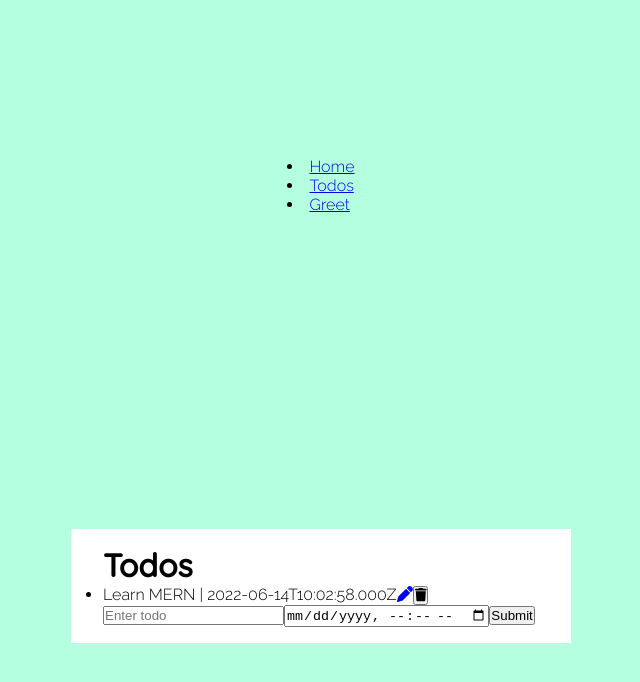
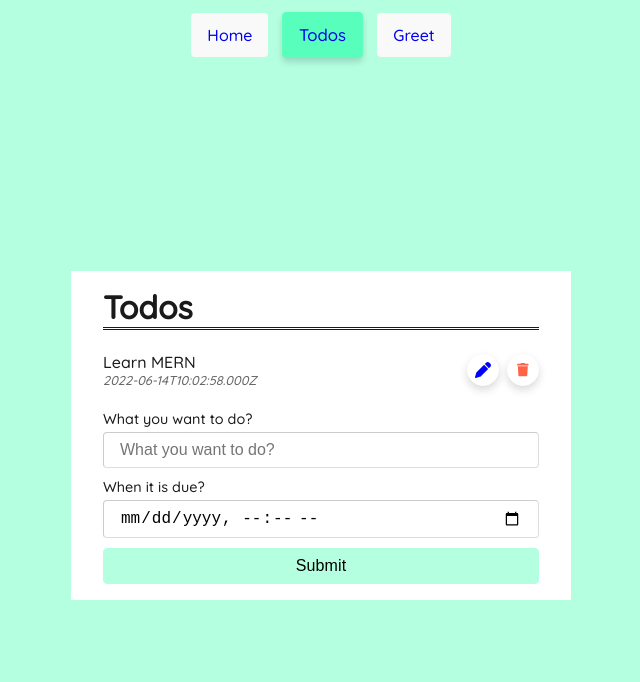
Before and after one commit to VidyaConsultancy/todoapp-react, a React (Create React App) app: page /todos in a window 1280 px wide. Shown: the top 682 px of the page, without its empty margins (319-959 px from the left). Built offline with nearby package versions, Linux system fonts and the light colour scheme.

Commit message:
style: app styling + refactor

```diff
--- a/src/components/app/App.css
+++ b/src/components/app/App.css
@@ -2,5 +2,14 @@
     min-height: 100vh;
     background-color: #B5FFE1;
     display: grid;
+    grid-template-rows: 70px 1fr;
+}
+.header {
+    display: flex;
+    align-items: center;
+    justify-content: center;
+}
+.main {
+    display: grid;
     place-items: center;
 }
--- a/src/components/app/App.jsx
+++ b/src/components/app/App.jsx
@@ -1,23 +1,24 @@
-import { Routes, Route, NavLink } from "react-router-dom";
+import { Routes, Route } from "react-router-dom";
 import { Todos } from "../todos/Todos";
 import { TodoEdit } from "../todos/components/todo-edit/TodoEdit";
+import { Greet } from "../greet/Greet";
+import { Navbar } from "../common/navbar/Navbar";
 import "./App.css";
-import { Greet } from "../greet/Greet";
 
 const App = () => {
   return (
     <div className="app">
-      <menu>
-        <li><NavLink to={"/"}>Home</NavLink></li>
-        <li><NavLink to={"/todos"}>Todos</NavLink></li>
-        <li><NavLink to={"/greet"}>Greet</NavLink></li>
-      </menu>
+      <header className="header">
+        <Navbar />
+      </header>
+      <main className="main">
         <Routes>
           <Route path="/todos" element={<Todos />} />
           <Route path="/todos/:id" element={<TodoEdit />} />
           <Route path="/greet" element={<Greet />} />
           <Route path="/" element={<h1>Base Route</h1>} />
         </Routes>
+      </main>
     </div>
   );
 };
--- /dev/null
+++ b/src/components/common/navbar/Navbar.css
@@ -0,0 +1,23 @@
+.navbar {
+  display: flex;
+  align-items: center;
+  gap: 16px;
+  padding: 0;
+  list-style: none;
+}
+.navbar-link {
+  display: inline-flex;
+  align-items: center;
+  justify-content: center;
+  text-decoration: none;
+  padding: 0.75em 1em;
+  background-color: #f9f9f9;
+  border-radius: 0.25em;
+  transition: background-color 350ms ease-in, transform 400ms ease-in-out;
+}
+.navbar-link.active,
+.navbar-link:hover {
+  background-color: #58ffbc;
+  transform: scale(1.05);
+  box-shadow: 0 4px 6px rgba(0, 0, 0, 0.15);
+}
--- /dev/null
+++ b/src/components/common/navbar/Navbar.jsx
@@ -0,0 +1,22 @@
+import { NavLink } from "react-router-dom";
+import "./Navbar.css";
+
+export const Navbar = () => (
+  <menu className="navbar">
+    <li className="navbar-item">
+      <NavLink className="navbar-link" to={"/"}>
+        Home
+      </NavLink>
+    </li>
+    <li className="navbar-item">
+      <NavLink className="navbar-link" to={"/todos"}>
+        Todos
+      </NavLink>
+    </li>
+    <li className="navbar-item">
+      <NavLink className="navbar-link" to={"/greet"}>
+        Greet
+      </NavLink>
+    </li>
+  </menu>
+);
--- a/src/components/todos/Todos.css
+++ b/src/components/todos/Todos.css
@@ -4,6 +4,64 @@
   margin-inline: auto;
   padding: 1em 2em;
   background-color: #ffffff;
+  display: flex;
+  flex-direction: column;
+  gap: 14px;
+}
+.todos__title {
+  border-bottom: 3px double currentColor;
+}
+.todo-form {
+  display: flex;
+  flex-direction: column;
+  gap: 10px;
+}
+.todo-list {
+  padding: 0;
+  list-style: none;
+}
+.todo-item {
+  display: flex;
+  justify-content: space-between;
+  align-items: center;
+  gap: 6px;
+  padding: 8px 0;
+}
+.todo-item + .todo-item {
+  border-top: 1px solid #dddddd;
+}
+.todo-due {
+  font-size: 0.8rem;
+  color: #666;
+  font-style: italic;
+}
+.todo-action {
+  display: inline-flex;
+  gap: 8px;
+}
+.btn-delete {
+  color: tomato;
+}
+.todo-action > * {
+  display: inline-flex;
+  justify-content: center;
+  align-items: center;
+  width: 32px;
+  height: 32px;
+  border-radius: 50%;
+  padding: 4px;
+  box-shadow: 0 4px 8px rgba(0, 0, 0, 0.15);
+  background-color: white;
+  border: 1px solid white;
+  cursor: pointer;
+  transition: transform 350ms ease-out;
+}
+.todo-action > *:hover {
+  transform: scale(1.1)
+}
+.todo-action a {
+  text-decoration: none;
+  color: blue;
 }
 .todos-item--completed {
   text-decoration: line-through;
--- a/src/components/todos/Todos.jsx
+++ b/src/components/todos/Todos.jsx
@@ -66,25 +66,37 @@ export const Todos = () => {
         <TodoList todos={todos} handleTodoDelete={handleTodoDelete} />
       </div>
       <div className="todos__footer">
-        <form className="todos-form" onSubmit={handleTodoSubmit} ref={todoRef}>
+        <form className="todo-form" onSubmit={handleTodoSubmit} ref={todoRef}>
+          <div className="input-group">
+            <label htmlFor="todo">What you want to do?</label>
             <input
               type="text"
               name="todo"
               id="todo"
-            placeholder="Enter todo"
-            className="form-control"
+              placeholder="What you want to do?"
+              className="input-control"
               value={todoItem}
               onChange={updateTodoItemData}
             />
+          </div>
+          <div className="input-group">
+            <label htmlFor="dueDate">When it is due?</label>
             <input
+              placeholder="when it is due?"
               type="datetime-local"
               name="dueDate"
               id="dueDate"
+              className="input-control"
               value={todoDueDate}
               onChange={handleDueDateChange}
               min={today}
             />
-          <button type="submit">Submit</button>
+          </div>
+          <div className="input-group">
+            <button type="submit" className="btn btn-primary">
+              Submit
+            </button>
+          </div>
         </form>
       </div>
     </div>
--- a/src/components/todos/components/todo-item/TodoItem.jsx
+++ b/src/components/todos/components/todo-item/TodoItem.jsx
@@ -9,17 +9,22 @@ export const TodoItem = ({ todo, onTodoDelete }) => {
   return (
     <li
       key={todo.id}
-      className={`todos-item ${
-        todo.isCompleted ? "todos-item--completed" : ""
-      }`}
+      className={`todo-item ${todo.isCompleted ? "todo-item--completed" : ""}`}
     >
-      {todo.todo} | <span>{todo.dueDate}</span>
-      <Link to={"/todos/" + todo.id}>
-        <FontAwesomeIcon icon={faPen} />
-      </Link>
-      <button onClick={handleTodoDelete}>
-        <FontAwesomeIcon icon={faTrash} />
-      </button>
+      <div className="todo-content">
+        {todo.todo}
+        <div className="todo-due">
+          {todo.dueDate}
+        </div>
+      </div>
+      <div className="todo-action">
+        <Link to={"/todos/" + todo.id}>
+          <FontAwesomeIcon icon={faPen} />
+        </Link>
+        <button onClick={handleTodoDelete} className="btn-delete">
+          <FontAwesomeIcon icon={faTrash} />
+        </button>
+      </div>
     </li>
   );
 };
--- a/src/components/todos/components/todo-list/TodoList.jsx
+++ b/src/components/todos/components/todo-list/TodoList.jsx
@@ -5,7 +5,7 @@ export const TodoList = ({ todos, handleTodoDelete }) => {
     handleTodoDelete(todoId);
   };
   return (
-    <ul className="todos-list">
+    <ul className="todo-list">
       {todos.map((todo) => (
         <TodoItem todo={todo} key={todo.id} onTodoDelete={onTodoDelete} />
       ))}
--- a/src/index.css
+++ b/src/index.css
@@ -1,4 +1,4 @@
-@import url('https://fonts.googleapis.com/css2?family=Quicksand:wght@500&family=Raleway:wght@300&display=swap');
+@import url('https://fonts.googleapis.com/css2?family=Quicksand:wght@500&display=swap');
 
 *, *::after, *::before {
   box-sizing: border-box;
@@ -8,11 +8,12 @@
 
 body {
   margin: 0;
-  font-family: 'Raleway', -apple-system, BlinkMacSystemFont, 'Segoe UI', 'Roboto', 'Oxygen',
+  font-family: 'Quicksand', -apple-system, BlinkMacSystemFont, 'Segoe UI', 'Roboto', 'Oxygen',
     'Ubuntu', 'Cantarell', 'Fira Sans', 'Droid Sans', 'Helvetica Neue',
     sans-serif;
   -webkit-font-smoothing: antialiased;
   -moz-osx-font-smoothing: grayscale;
+  color: #1a1a1a;
 }
 
 code {
@@ -20,8 +21,37 @@ code {
     monospace;
 }
 
-h1, h2, h3, h4, h5, h6 {
-  font-family: 'Quicksand', -apple-system, BlinkMacSystemFont, 'Segoe UI', 'Roboto', 'Oxygen',
-    'Ubuntu', 'Cantarell', 'Fira Sans', 'Droid Sans', 'Helvetica Neue',
-    sans-serif;
+.btn {
+  font-size: 1rem;
+  text-transform: capitalize;
+  letter-spacing: 0.15px;
+  padding: 0.5em 1em;
+  background-color: transparent;
+  border: 1px solid currentColor;
+  border-radius: 0.25em;
+  transition: color 350ms ease-in, background-color 350ms ease-out;
+  cursor: pointer;
 }
+
+.btn-primary {
+  background-color: #B5FFE1;
+  border-color: #B5FFE1;
+}
+.btn-primary:hover {
+  background-color: #58ffbc;
+}
+
+.input-group {
+  display: flex;
+  flex-direction: column;
+  gap: 4px;
+}
+.input-control {
+  padding: 0.5em 1em;
+  border-radius: 0.25em;
+  border: 1px inset rgba(0, 0, 0, 0.2);
+  font-size: 1rem;
+}
+.input-group > label {
+  font-size: 0.9rem;
+}
```
Lines whose indentation alone changed are shown as unchanged.
